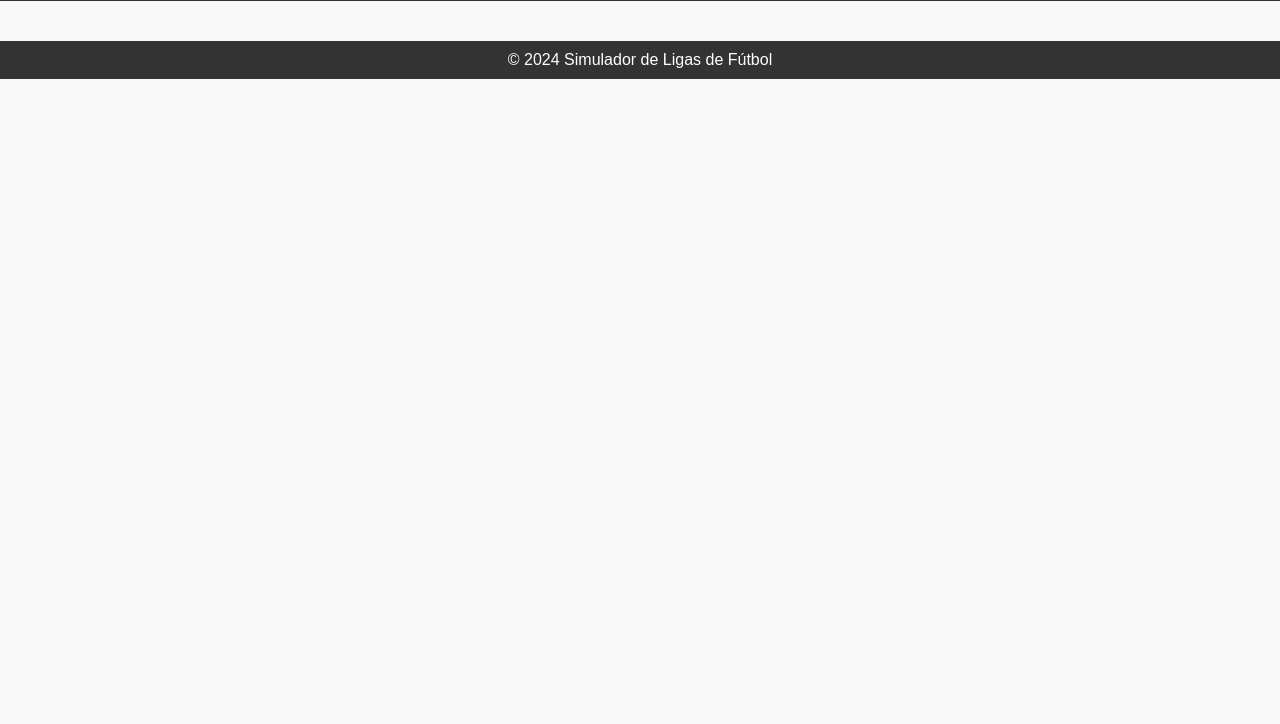
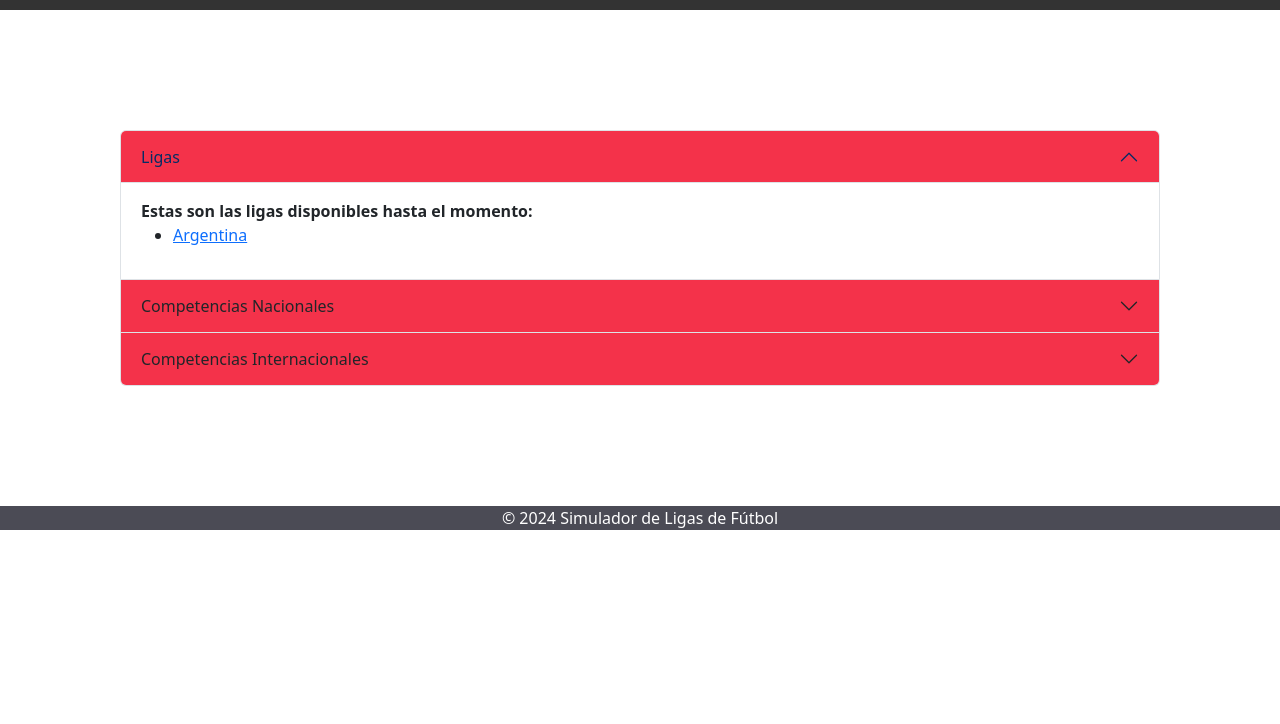
Before and after one commit to axelprz/Proyecto-Futbol, a plain HTML site: page frontend/index.html in a window 1280 px wide. Shown: the part 76-800 px from the top of the page. Drawn offline with nearby package versions, Linux system fonts and the light colour scheme.

Commit message:
Feature: Añadiedo estructura en archivos html y creando la estructura de archivos frontend

```diff
--- a/frontend/index.html
+++ b/frontend/index.html
@@ -5,14 +5,112 @@
     <meta name="viewport" content="width=device-width, initial-scale=1.0" />
     <title>Simulador de Ligas de Fútbol</title>
     <link rel="stylesheet" href="styles.css" />
+    <link
+      href="https://cdn.jsdelivr.net/npm/bootstrap@5.3.3/dist/css/bootstrap.min.css"
+      rel="stylesheet"
+      integrity="sha384-QWTKZyjpPEjISv5WaRU9OFeRpok6YctnYmDr5pNlyT2bRjXh0JMhjY6hW+ALEwIH"
+      crossorigin="anonymous"
+    />
+    <script
+      src="https://cdn.jsdelivr.net/npm/bootstrap@5.3.3/dist/js/bootstrap.bundle.min.js"
+      integrity="sha384-YvpcrYf0tY3lHB60NNkmXc5s9fDVZLESaAA55NDzOxhy9GkcIdslK1eN7N6jIeHz"
+      crossorigin="anonymous"
+    ></script>
   </head>
   <body>
     <header>
       <h1>Simulador de Ligas de Fútbol</h1>
     </header>
     <main>
-      <div id="teams-list">
-        <!-- Aquí se mostrará la lista de equipos -->
+      <div id="simulation-modules">
+        <div class="accordion" id="accordionExample">
+          <div class="accordion-item">
+            <h2 class="accordion-header">
+              <button
+                class="accordion-button"
+                type="button"
+                data-bs-toggle="collapse"
+                data-bs-target="#collapseOne"
+                aria-expanded="true"
+                aria-controls="collapseOne"
+              >
+                Ligas
+              </button>
+            </h2>
+            <div
+              id="collapseOne"
+              class="accordion-collapse collapse show"
+              data-bs-parent="#accordionExample"
+            >
+              <div class="accordion-body">
+                <strong
+                  >Estas son las ligas disponibles hasta el momento:</strong
+                >
+                <ul>
+                  <li><a href="ligas/argentina1.html">Argentina</a></li>
+                </ul>
+              </div>
+            </div>
+          </div>
+          <div class="accordion-item">
+            <h2 class="accordion-header">
+              <button
+                class="accordion-button collapsed"
+                type="button"
+                data-bs-toggle="collapse"
+                data-bs-target="#collapseTwo"
+                aria-expanded="false"
+                aria-controls="collapseTwo"
+              >
+                Competencias Nacionales
+              </button>
+            </h2>
+            <div
+              id="collapseTwo"
+              class="accordion-collapse collapse"
+              data-bs-parent="#accordionExample"
+            >
+              <div class="accordion-body">
+                <strong
+                  >Estas son las copas nacionales disponibles hasta el
+                  momento:</strong
+                >
+                <ul>
+                  <li>Argentina</li>
+                </ul>
+              </div>
+            </div>
+          </div>
+          <div class="accordion-item">
+            <h2 class="accordion-header">
+              <button
+                class="accordion-button collapsed"
+                type="button"
+                data-bs-toggle="collapse"
+                data-bs-target="#collapseThree"
+                aria-expanded="false"
+                aria-controls="collapseThree"
+              >
+                Competencias Internacionales
+              </button>
+            </h2>
+            <div
+              id="collapseThree"
+              class="accordion-collapse collapse"
+              data-bs-parent="#accordionExample"
+            >
+              <div class="accordion-body">
+                <strong
+                  >Estas son las competencias internaciones disponibles hasta el
+                  momento:</strong
+                >
+                <ul>
+                  <li></li>
+                </ul>
+              </div>
+            </div>
+          </div>
+        </div>
       </div>
     </main>
     <footer>
--- a/frontend/styles.css
+++ b/frontend/styles.css
@@ -27,10 +27,18 @@ main {
 }
 
 footer {
-    background-color: #333;
+    background-color: #4b4b55;
     color: #fff;
-    padding: 10px 20px;
+    padding: 10px 20p;
     text-align: center;
+}
+
+#simulation-modules{
+    padding: 100px;
+}
+
+#simulation-modules .accordion-button{
+    background-color: #f4324a;
 }
 
 #teams-list {
```
Also changed, not shown: frontend/ligas/argentina1.html (added, +17 -0 lines), frontend/ligas/img/LigaProfesionalArgentina.png (added).
